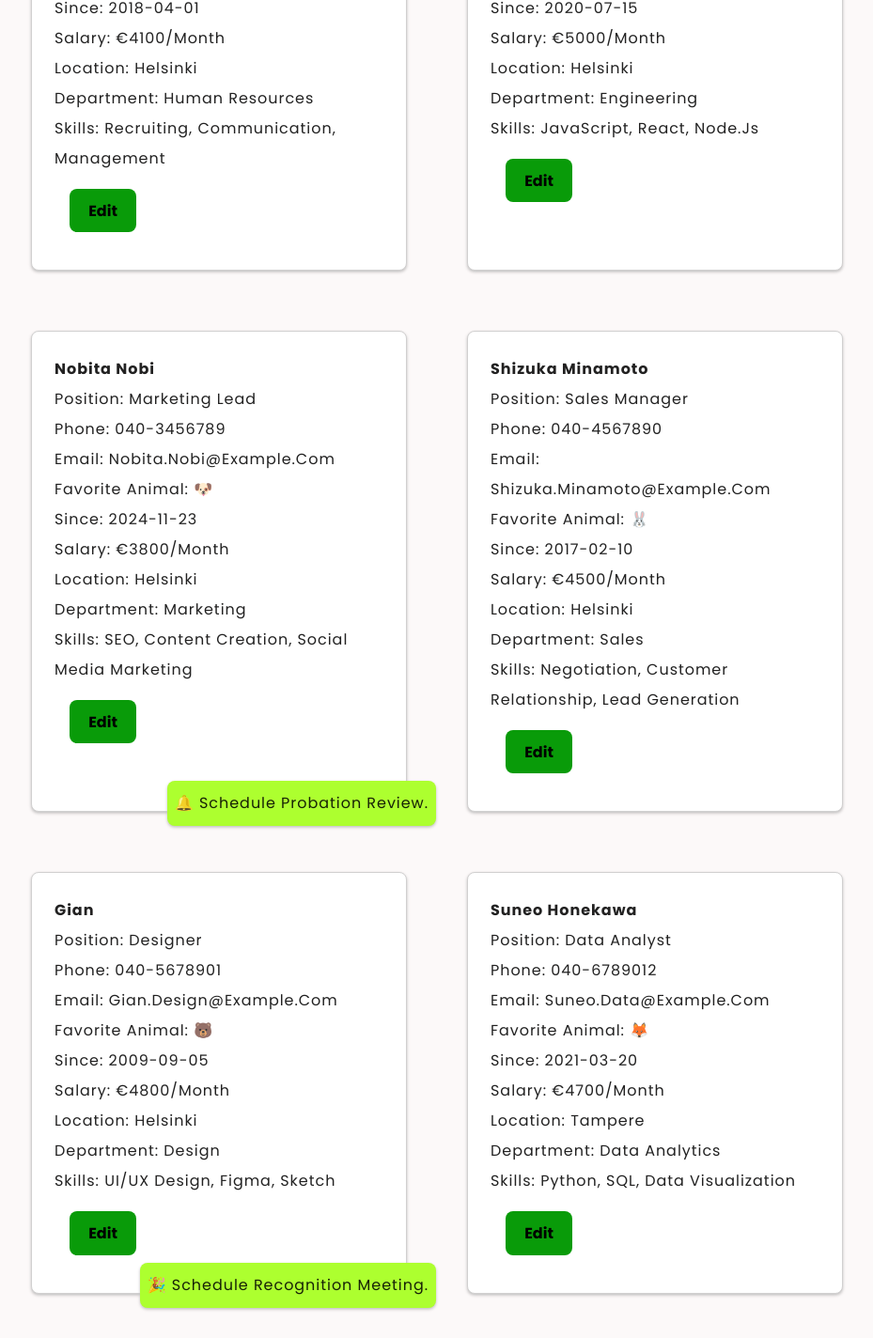
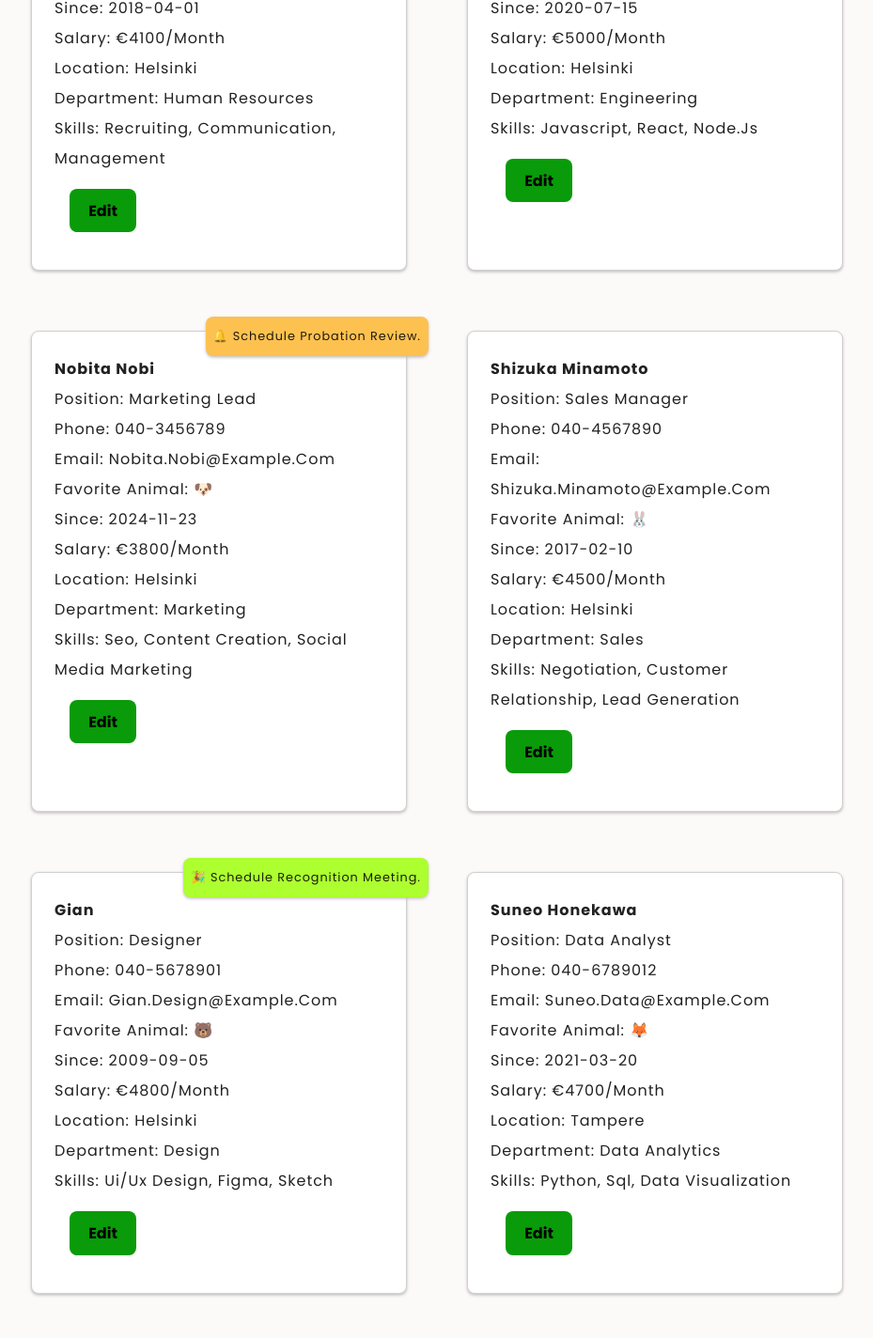
Before and after one commit to Hoa28686/hr-management-app, a React app: page / in a window 1280 px wide. Shown: the part 400-1824 px from the top of the page at 94% size, without its empty margins (175-1104 px from the left). Built offline with nearby package versions, Linux system fonts and the light colour scheme; data requests are answered from the project's data file; the HTML template or start-up script is replaced by a standard one; a web font is replaced by a local one.

Commit message:
add disabled Save mode UI, tolowercase db.json

```diff
--- a/db.json
+++ b/db.json
@@ -2,172 +2,133 @@
   "employees": [
     {
       "id": "1",
-      "name": "Doraemon",
-      "title": "HR Manager",
+      "name": "doraemon",
+      "title": "hr manager",
       "salary": 4100,
       "phone": "040-1234567",
       "email": "doraemon@example.com",
-      "animal": "Cat",
+      "animal": "cat",
       "startDate": "2018-04-01",
       "location": "helsinki",
-      "department": "Human Resources",
-      "skills": [
-        "recruiting",
-        "communication",
-        "management"
-      ]
+      "department": "human resources",
+      "skills": ["recruiting", "communication", "management"]
     },
     {
       "id": "2",
-      "name": "Doraemi",
-      "title": "Developer",
+      "name": "doraemi",
+      "title": "developer",
       "salary": 5000,
       "phone": "040-2345678",
       "email": "doraemi@example.com",
-      "animal": "Cat",
+      "animal": "cat",
       "startDate": "2020-07-15",
-      "location": "Helsinki",
-      "department": "Engineering",
-      "skills": [
-        "JavaScript",
-        "React",
-        "Node.js"
-      ]
+      "location": "helsinki",
+      "department": "engineering",
+      "skills": ["javascript", "react", "node.js"]
     },
     {
       "id": "3",
-      "name": "Nobita Nobi",
-      "title": "Marketing Lead",
+      "name": "nobita nobi",
+      "title": "marketing lead",
       "salary": 3800,
       "phone": "040-3456789",
       "email": "nobita.nobi@example.com",
-      "animal": "Dog",
+      "animal": "dog",
       "startDate": "2024-11-23",
-      "location": "Helsinki",
-      "department": "Marketing",
-      "skills": [
-        "SEO",
-        "Content Creation",
-        "Social Media Marketing"
-      ]
+      "location": "helsinki",
+      "department": "marketing",
+      "skills": ["seo", "content creation", "social media marketing"]
     },
     {
       "id": "4",
-      "name": "Shizuka Minamoto",
-      "title": "Sales Manager",
+      "name": "shizuka minamoto",
+      "title": "sales manager",
       "salary": 4500,
       "phone": "040-4567890",
       "email": "shizuka.minamoto@example.com",
-      "animal": "Rabbit",
+      "animal": "rabbit",
       "startDate": "2017-02-10",
-      "location": "Helsinki",
-      "department": "Sales",
-      "skills": [
-        "Negotiation",
-        "Customer Relationship",
-        "Lead Generation"
-      ]
+      "location": "helsinki",
+      "department": "sales",
+      "skills": ["negotiation", "customer relationship", "lead generation"]
     },
     {
       "id": "5",
-      "name": "Gian",
-      "title": "Designer",
+      "name": "gian",
+      "title": "designer",
       "salary": 4800,
       "phone": "040-5678901",
       "email": "gian.design@example.com",
-      "animal": "Bear",
+      "animal": "bear",
       "startDate": "2009-09-05",
-      "location": "Helsinki",
-      "department": "Design",
-      "skills": [
-        "UI/UX Design",
-        "Figma",
-        "Sketch"
-      ]
+      "location": "helsinki",
+      "department": "design",
+      "skills": ["ui/ux design", "figma", "sketch"]
     },
     {
       "id": "6",
-      "name": "Suneo Honekawa",
-      "title": "Data Analyst",
+      "name": "suneo honekawa",
+      "title": "data analyst",
       "salary": 4700,
       "phone": "040-6789012",
       "email": "suneo.data@example.com",
-      "animal": "Fox",
+      "animal": "fox",
       "startDate": "2021-03-20",
-      "location": "Tampere",
-      "department": "Data Analytics",
-      "skills": [
-        "Python",
-        "SQL",
-        "Data Visualization"
-      ]
+      "location": "tampere",
+      "department": "data analytics",
+      "skills": ["python", "sql", "data visualization"]
     },
     {
       "id": "7",
-      "name": "Dekisugi",
-      "title": "Chief Executive Officer",
+      "name": "dekisugi",
+      "title": "chief executive officer",
       "salary": 6000,
       "phone": "040-7890123",
       "email": "dekisugi.ceo@example.com",
-      "animal": "Lion",
+      "animal": "lion",
       "startDate": "2015-01-30",
-      "location": "Helsinki",
-      "department": "Executive",
-      "skills": [
-        "Leadership",
-        "Business Development"
-      ]
+      "location": "helsinki",
+      "department": "executive",
+      "skills": ["leadership", "business development"]
     },
     {
       "id": "8",
-      "name": "Tamako Nobi",
-      "title": "Software Developer",
+      "name": "tamako nobi",
+      "title": "software developer",
       "salary": 4600,
       "phone": "040-8901234",
       "email": "tamako.dev@example.com",
-      "animal": "Elephant",
+      "animal": "elephant",
       "startDate": "2019-11-12",
-      "location": "Oulu",
-      "department": "Engineering",
-      "skills": [
-        "Javascript",
-        "HTML",
-        "CSS"
-      ]
+      "location": "oulu",
+      "department": "engineering",
+      "skills": ["javascript", "html", "css"]
     },
     {
       "id": "9",
-      "name": "Sewashi",
-      "title": "Finance Analyst",
+      "name": "sewashi",
+      "title": "finance analyst",
       "salary": 4200,
       "phone": "040-9012345",
       "email": "sewashi.finance@example.com",
-      "animal": "Penguin",
+      "animal": "penguin",
       "startDate": "2020-06-22",
-      "location": "Helsinki",
-      "department": "Finance",
-      "skills": [
-        "Financial Analysis",
-        "Excel",
-        "Budgeting"
-      ]
+      "location": "helsinki",
+      "department": "finance",
+      "skills": ["financial analysis", "excel", "budgeting"]
     },
     {
       "id": "10",
-      "name": "Dorami",
-      "title": "Customer Support Lead",
+      "name": "dorami",
+      "title": "customer support lead",
       "salary": 4000,
       "phone": "040-0123456",
       "email": "dorami.support@example.com",
-      "animal": "Koala",
+      "animal": "koala",
       "startDate": "2025-01-01",
       "location": "helsinki",
-      "department": "Customer Support",
-      "skills": [
-        "Customer Service",
-        "Problem Solving",
-        "Communication"
-      ]
+      "department": "customer support",
+      "skills": ["customer service", "problem solving", "communication"]
     }
   ]
 }
--- a/package.json
+++ b/package.json
@@ -12,6 +12,7 @@
   },
   "dependencies": {
     "axios": "^1.9.0",
+    "lodash": "^4.17.21",
     "react": "^19.0.0",
     "react-dom": "^19.0.0",
     "react-router": "^7.5.3"
--- a/src/Components/PersonCard/PersonCard.css
+++ b/src/Components/PersonCard/PersonCard.css
@@ -23,14 +23,25 @@
   justify-content: center;
   flex-wrap: wrap;
 }
-.review {
+.message {
+  color: green;
+}
+.schedule {
   position: absolute;
-  right: -2rem;
-  bottom: -1rem;
+  right: -1.5rem;
+  top: -1rem;
   padding: 0.5rem;
-  /* border: 0.1rem solid #d1d0d0; */
+  font-size: 0.8rem;
   box-shadow: var(--shadow);
   border-radius: var(--radius);
-  background: greenyellow;
   z-index: 2rem;
 }
+.recognition {
+  background: greenyellow;
+}
+.probation {
+  background: #fdc150;
+}
+.input {
+  text-transform: capitalize;
+}
--- a/src/Components/PersonCard/PersonCard.jsx
+++ b/src/Components/PersonCard/PersonCard.jsx
@@ -2,6 +2,7 @@ import { useState } from "react";
 import { animalToEmoji } from "../../data/animalToEmoji.js";
 import "./PersonCard.css";
 import axios from "axios";
+import _ from "lodash";
 
 const PersonCard = ({
   id,
@@ -19,12 +20,11 @@ const PersonCard = ({
 }) => {
   const [Editing, setEditing] = useState(false);
   const [message, setMessage] = useState("");
-  const [newInfo, setNewInfo] = useState({
-    salary: salary,
-    location: location,
-    department: department,
-    skills: skills,
-  });
+
+  const prevInfo = { salary, location, department, skills };
+  const [newInfo, setNewInfo] = useState(prevInfo);
+
+  // object shorthand when key name = value's variable name
 
   const handleChange = (e) => {
     const { name, value } = e.target;
@@ -53,6 +53,9 @@ const PersonCard = ({
       .catch((e) => console.error("Axios error: ", e.message));
     setEditing(false);
   };
+
+  // need to: npm install lodash
+  const isSaveDisabled = newInfo === "" || _.isEqual(newInfo, prevInfo);
 
   const now = new Date();
   const date = new Date(startDate);
@@ -117,8 +120,10 @@ const PersonCard = ({
               (Enter skills in comma-seperated string,e.g., "Leadership,
               Communication")
             </p>
-            {message && <p style={{ color: "green" }}>{message}</p>}
-            <button type="submit">Save</button>
+            {message && <p class="message">{message}</p>}
+            <button type="submit" disabled={isSaveDisabled}>
+              Save
+            </button>
             <button onClick={() => setEditing(false)}>Cancel</button>
           </form>
         </div>
@@ -129,10 +134,12 @@ const PersonCard = ({
           <p>Department: {department}</p>
           <p>Skills: {skills && skills.join(", ")}</p>
           {[5, 10, 15].includes(workingYear) && (
-            <p className="review">🎉 Schedule recognition meeting.</p>
+            <p className="schedule recognition">
+              🎉 Schedule recognition meeting.
+            </p>
           )}
           {workingYear <= 0.5 && (
-            <p className="review">🔔 Schedule probation review.</p>
+            <p className="schedule probation">🔔 Schedule probation review.</p>
           )}
           <button onClick={() => setEditing(true)}>Edit</button>
         </div>
```
Also changed, not shown: 1 other file (tests, documents, lock files or other folders).
